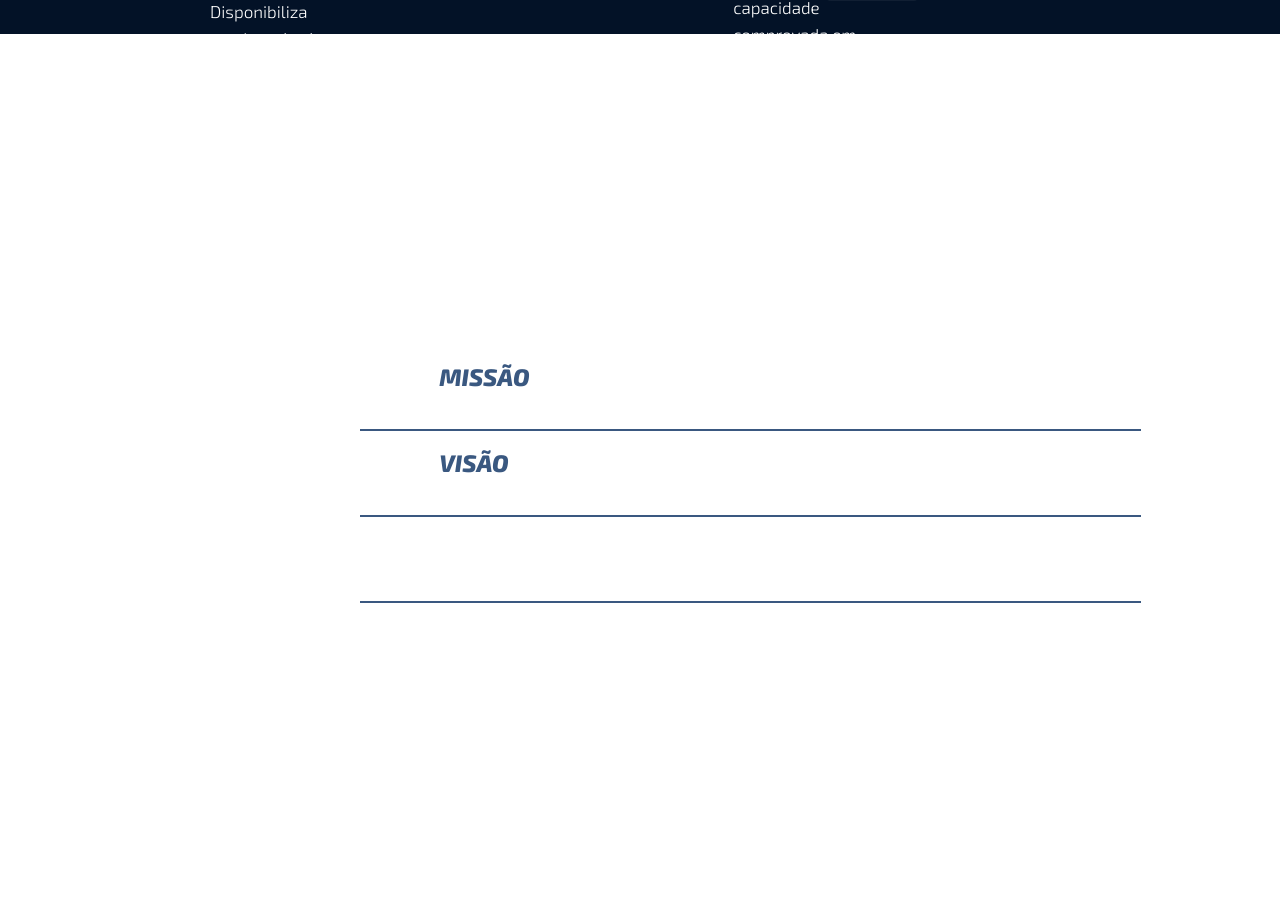
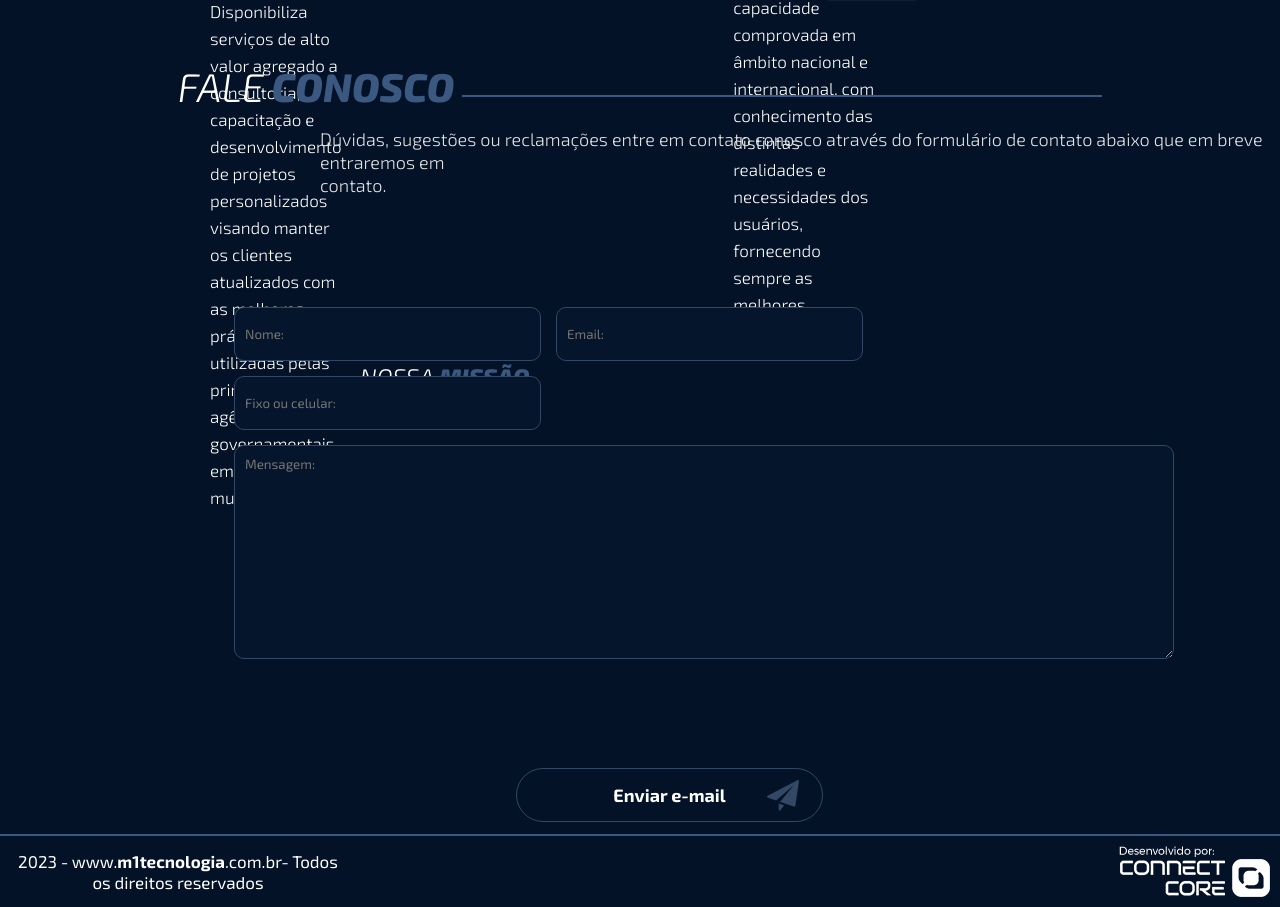
Before and after one commit to vitouz/m1_project, a plain HTML site: page index.html in a window 1280 px wide. Shown: the part 3170-4077 px from the top of the page. Before the commit the page ends 3773 px from the top, so only its background shows below. Drawn offline with Linux system fonts and the light colour scheme.

Commit message:
finalizado

```diff
--- /dev/null
+++ b/css/faleConosco.css
@@ -0,0 +1,94 @@
+.faleConosco_container {
+  width: 100%;
+  height: 100vh;
+  background: url("../img/img-container-2/background\ \(1\).png");
+}
+
+.faleConosco_title {
+  display: flex;
+  gap: 0.2em;
+  /* margin-left: 10em; */
+  padding-top: 20px;
+  font-size: 40px;
+  line-height: 64px;
+  text-transform: uppercase;
+  color: #ffffff;
+  font-weight: 300;
+  font-style: italic;
+  align-items: center;
+  justify-content: center;
+}
+
+.faleConosco_title span {
+  font-weight: 800;
+  color: #3a5880;
+}
+
+.faleConosco_paragrapher {
+  font-size: 18px;
+  line-height: 23px;
+  color: #e3e3e3;
+  font-weight: 300;
+  margin-top: 10px;
+  margin-left: 40vh;
+}
+
+.formulario {
+  display: flex;
+  align-items: center;
+  justify-content: center;
+  text-align: center;
+}
+
+.form_box {
+  display: flex;
+  width: 120vh;
+  margin-top: 100px;
+  margin-left: 10%;
+  align-items: start;
+  flex-wrap: wrap;
+  gap: 15px;
+  padding: 10px 10px;
+}
+
+input,
+textarea {
+  width: 307px;
+  height: 54px;
+  border-radius: 10px;
+  color: white;
+  background-color: #05152b;
+  border: 1px solid #324865;
+  padding: 10px 10px;
+}
+
+textarea {
+  width: 940px;
+  height: 214px;
+  border-radius: 10px;
+  background-color: #05152b;
+  border: 1px solid #324865;
+}
+
+.form_button {
+  width: 307px;
+  height: 54px;
+  border-radius: 27px;
+  background-color: #05152b;
+  border: 1px solid #324865;
+  margin-left: 30%;
+  margin-top: 10%;
+  color: white;
+  font-size: 18px;
+  line-height: 21px;
+  font-weight: 700;
+  background: url("../img/img_container-3/Layer\ 40.png") no-repeat;
+  background-position: 250px;
+  cursor: pointer;
+}
+
+.form_button:hover {
+  color: #05152b;
+  background-color: white;
+  transition: 0.3s ease;
+}
--- /dev/null
+++ b/css/rodape.css
@@ -0,0 +1,28 @@
+.rodape {
+  background: url("../img/img-container-2/background\ \(1\).png");
+  display: flex;
+  align-items: center;
+}
+
+.hrr {
+  border: 1px solid #3a5880;
+}
+
+.rodape_paragrapher {
+  font-size: 17px;
+  line-height: 21px;
+  color: #ffffff;
+  font-weight: 400;
+  font-family: "Exo 2";
+  text-align: center;
+  margin-left: 15px;
+  margin-right: 60%;
+}
+
+.rodape_paragrapher span {
+  font-weight: bold;
+}
+
+.rodape_img {
+  margin: 10px 10px 10px 10px;
+}
--- a/css/solucoes.css
+++ b/css/solucoes.css
@@ -25,7 +25,7 @@
 .line {
   margin-top: 0.5em;
   content: "";
-  border: 1px solid #3a5880;
+  border: 1px thin solid #3a5880;
   width: 50vh;
 }
 
--- a/css/strix.css
+++ b/css/strix.css
@@ -27,7 +27,7 @@
 .lstrix {
   margin-top: 0.5em;
   content: "";
-  border: 1px solid #3a5880;
+  border: 1px thin solid #3a5880;
   width: 80vh;
   height: 0;
 }
--- a/css/styles.css
+++ b/css/styles.css
@@ -1,6 +1,8 @@
 @import url("./solucoes.css");
 @import url("./sobre.css");
 @import url("./strix.css");
+@import url("./faleConosco.css");
+@import url("./rodape.css");
 
 * {
   margin: 0;
--- a/index.html
+++ b/index.html
@@ -1,5 +1,5 @@
 <!DOCTYPE html>
-<html lang="en">
+<html lang="pt-BR">
   <head>
     <meta charset="UTF-8" />
     <meta name="viewport" content="width=device-width, initial-scale=1.0" />
@@ -200,5 +200,43 @@
         <button class="strix_button">Solicitar demonstração</button>
       </div>
     </section>
+
+    <section class="faleConosco_container">
+      <h2 class="faleConosco_title">
+        Fale<span>Conosco</span>
+        <div class="line lstrix"></div>
+      </h2>
+      <p class="faleConosco_paragrapher">
+        Dúvidas, sugestões ou reclamações entre em contato conosco através do
+        formulário de contato abaixo que em breve entraremos em <br />
+        contato.
+      </p>
+
+      <div class="formulario">
+        <form class="form_box" action="" method="get">
+          <input type="text" name="name" placeholder="Nome:" required />
+          <input type="email" name="email" placeholder="Email:" required />
+          <input
+            type="tel"
+            name="cellphone"
+            id=""
+            placeholder="Fixo ou celular:"
+            required
+          />
+
+          <textarea name="mensagem" placeholder="Mensagem:"></textarea>
+          <button class="form_button" type="submit">Enviar e-mail</button>
+        </form>
+      </div>
+    </section>
+    <hr class="hrr" />
+
+    <section class="rodape">
+      <p class="rodape_paragrapher">
+        2023 - www.<span>m1tecnologia</span>.com.br- Todos os direitos
+        reservados
+      </p>
+      <img class="rodape_img" src="./img/img_rodape/Layer 46.png" alt="" />
+    </section>
   </body>
 </html>
```
Also changed, not shown: img/img_container-3/Layer 40.png (added), img/img_rodape/Layer 46.png (added).
